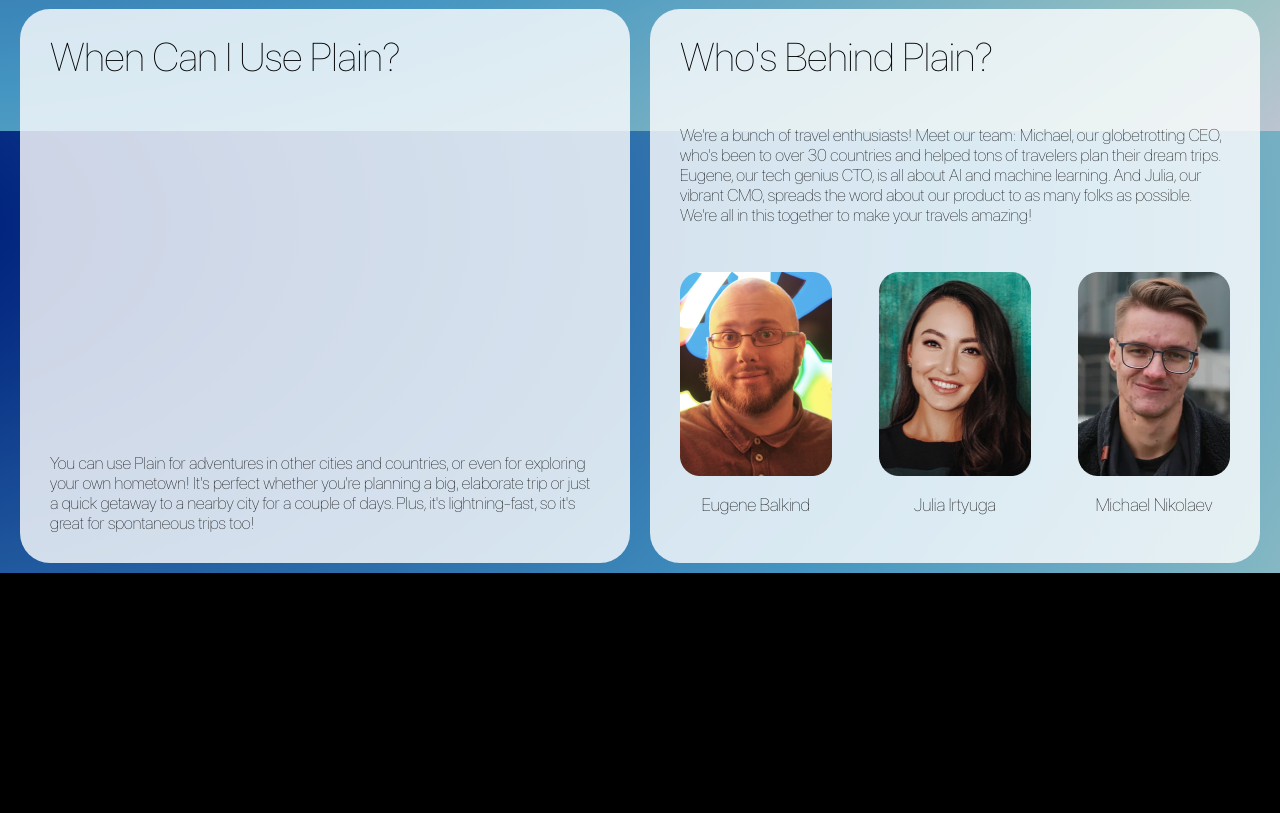
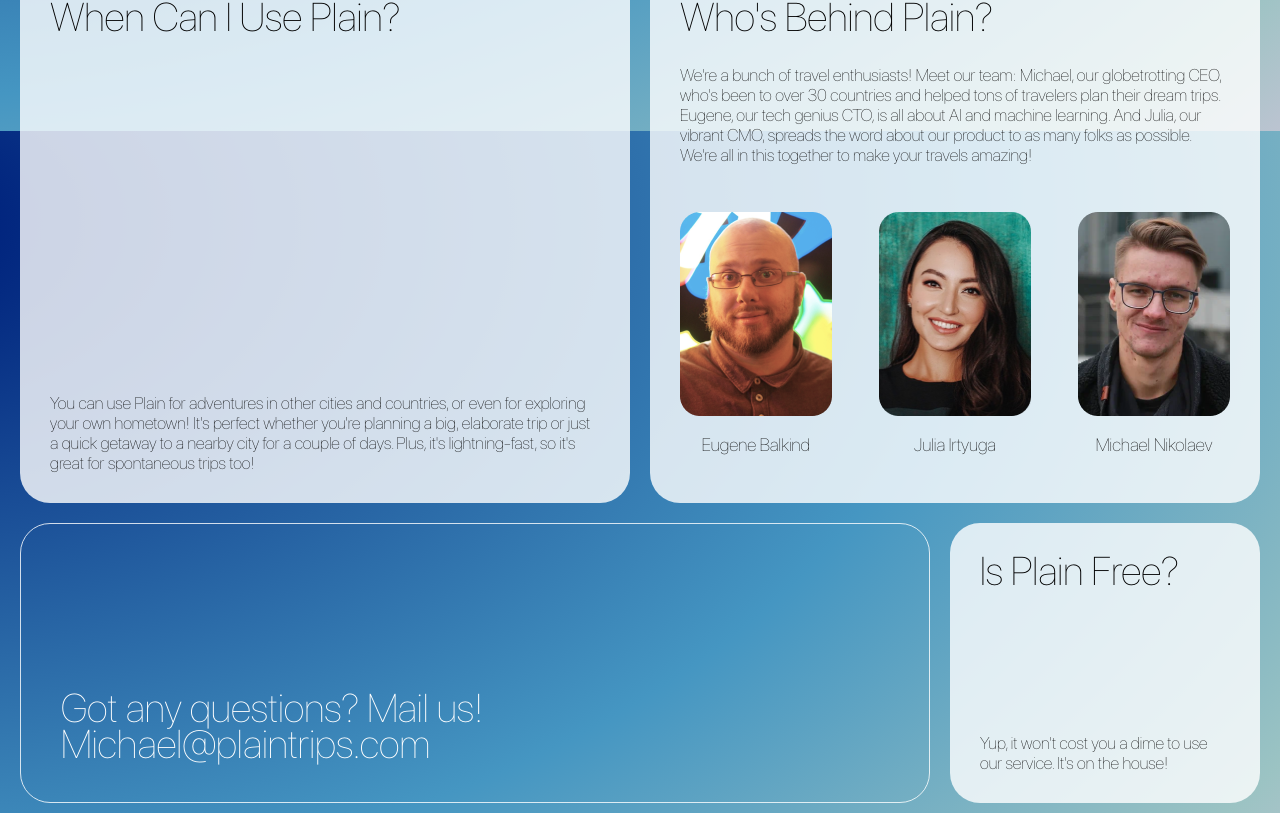
Before and after one commit to KoroLev2512/plain, a Next.js app: page /about in a window 1280 px wide. Shown: the part 669-1482 px from the top of the page. Before the commit the page ends 1242 px from the top, so only its background shows below. Built offline with nearby package versions, Linux system fonts and the light colour scheme.

Commit message:
added media

```diff
--- a/src/pages/about/styles.module.scss
+++ b/src/pages/about/styles.module.scss
@@ -151,15 +151,16 @@
   }
 
   .item {
-    margin: 0 0 50px 0;
+    margin: 0 0 30px 0;
   }
 
   .div6 {
-    display: none;
+    min-height: 300px;
+    grid-area: 4 / 1 / 5 / 3;
   }
 
   .free {
-    display: none;
+    max-width: 250px;
   }
 }
 
@@ -172,4 +173,7 @@
   .div5 {
     display: none;
   }
+  .div6 {
+    display: none;
+  }
 }
```
